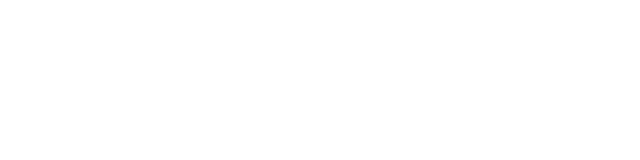
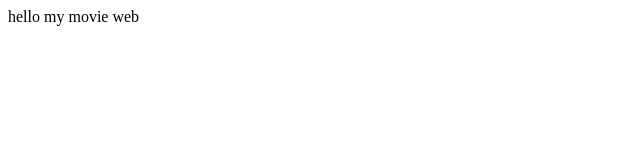
Before and after one commit to sungho-heo/movieweb, a React (Create React App) app: page / in a window 1280 px wide. Shown: the top 160 px of the page, without its empty margins (0-640 px from the left). Built offline with nearby package versions, Linux system fonts and the light colour scheme.

Commit message:
react Route setting

```diff
--- a/src/App.js
+++ b/src/App.js
@@ -1,5 +1,15 @@
+import { BrowserRouter as Router, Routes, Route } from "react-router-dom"
+import Home from "./routes/Home.js"
+import Movie from "./routes/Movie.js"
 function App() {
-  return <div className='App'></div>
+  return (
+    <Router>
+      <Routes>
+        <Route path='/' element={<Home />}></Route>
+        <Route path='/movies/:id' element={<Movie />}></Route>
+      </Routes>
+    </Router>
+  )
 }
 
 export default App
--- a/src/routes/Home.js
+++ b/src/routes/Home.js
@@ -1,5 +1,5 @@
 function Home() {
-  return <div></div>
+  return <div>hello my movie web</div>
 }
 
 export default Home
```
